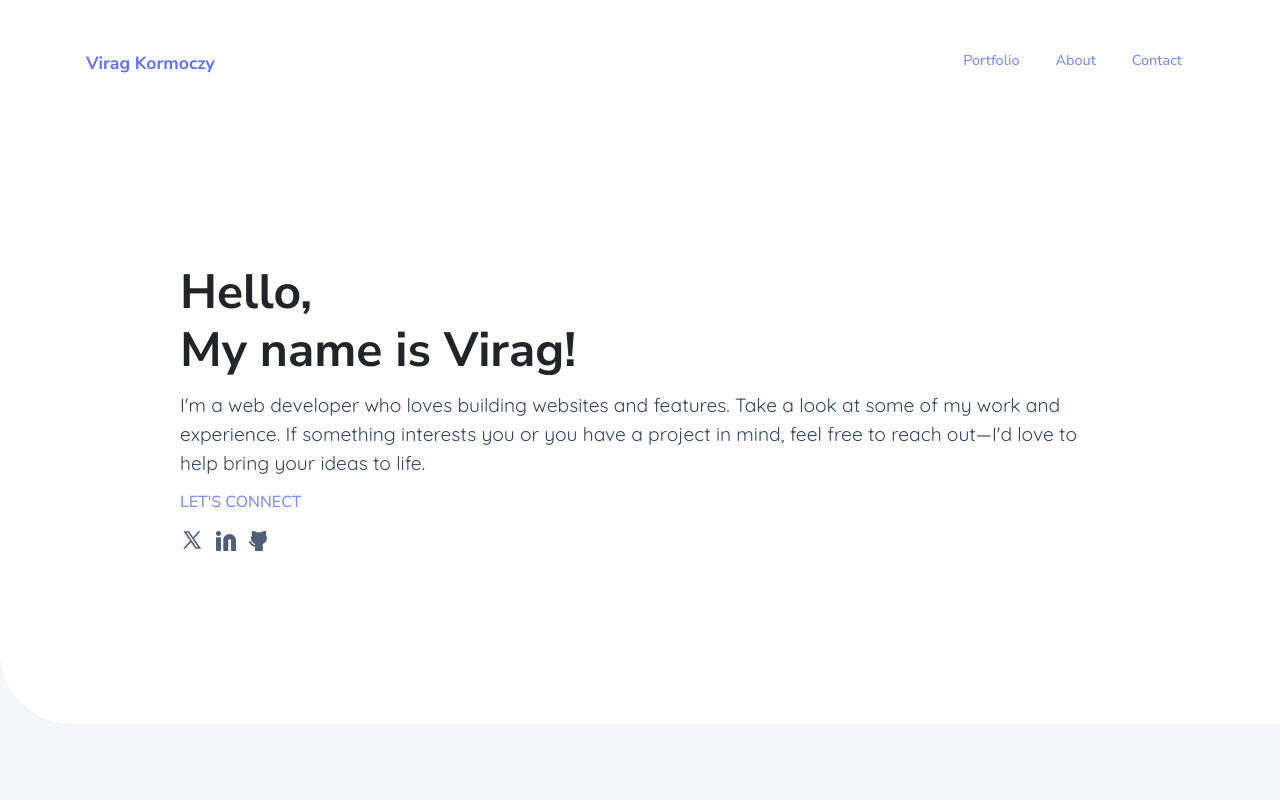
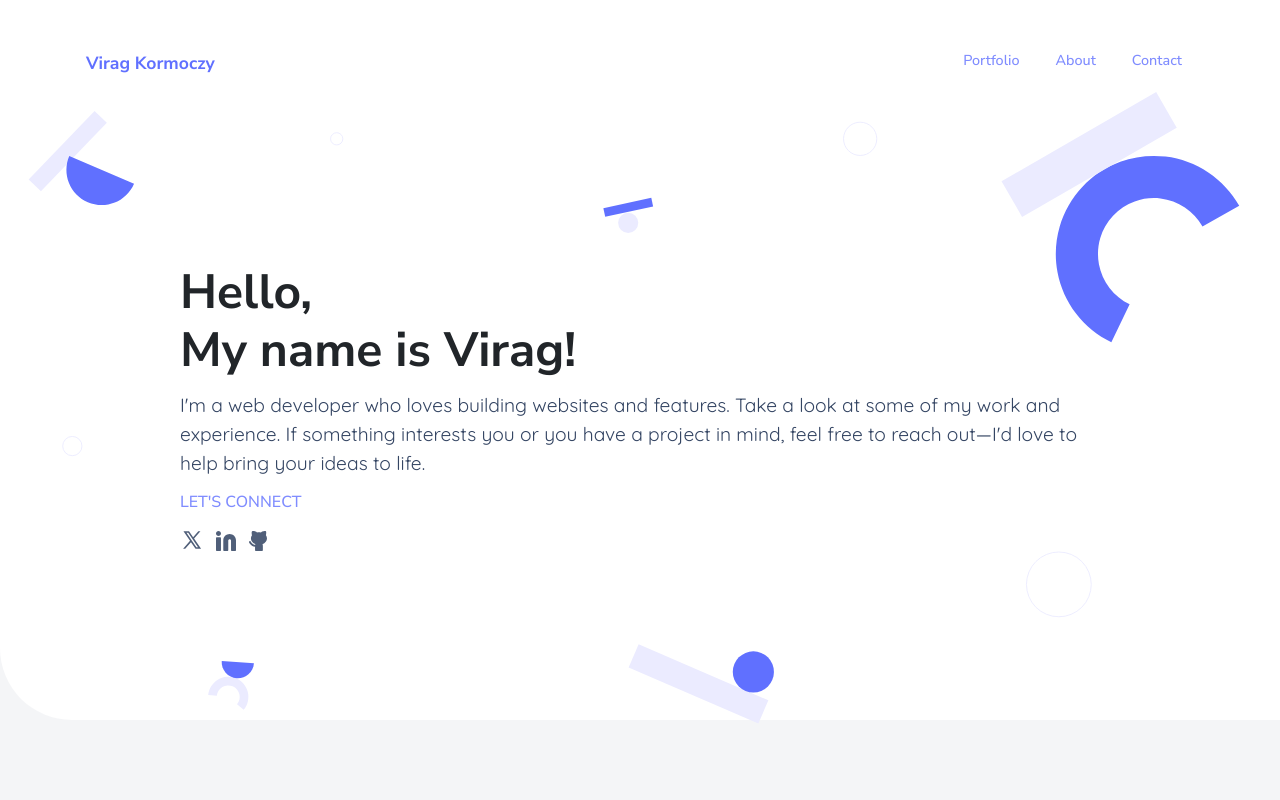
Before and after one commit to virag-ky/Webpack-Portfolio, a website built with webpack: page index.html in a window 1280 px wide. Shown: the top 800 px of the page. Built offline with nearby package versions, Linux system fonts and the light colour scheme.

Commit message:
Update portfolio

```diff
--- a/styles.css
+++ b/styles.css
@@ -124,6 +124,9 @@ h1 {
   display: flex;
   align-items: center;
   border-bottom-left-radius: 4.5rem;
+  background: url("./images/header-bg-mobile.svg");
+  background-repeat: no-repeat;
+  background-size: cover;
 }
 
 .headline-content {
@@ -382,7 +385,6 @@ hr {
 .see-project:hover {
   color: #fff;
   background: var(--main-text-color);
-  box-shadow: 0 0.5rem 1rem #98a6b8;
 }
 
 .see-project:active {
@@ -590,6 +592,13 @@ textarea {
   }
 
   /* Headline section */
+  .headline-section {
+    background: url("./images/header-bg-desktop.svg");
+    background-repeat: no-repeat;
+    background-size: contain;
+    background-position: center;
+  }
+
   .welcome-text {
     font-size: 3rem;
   }
```
